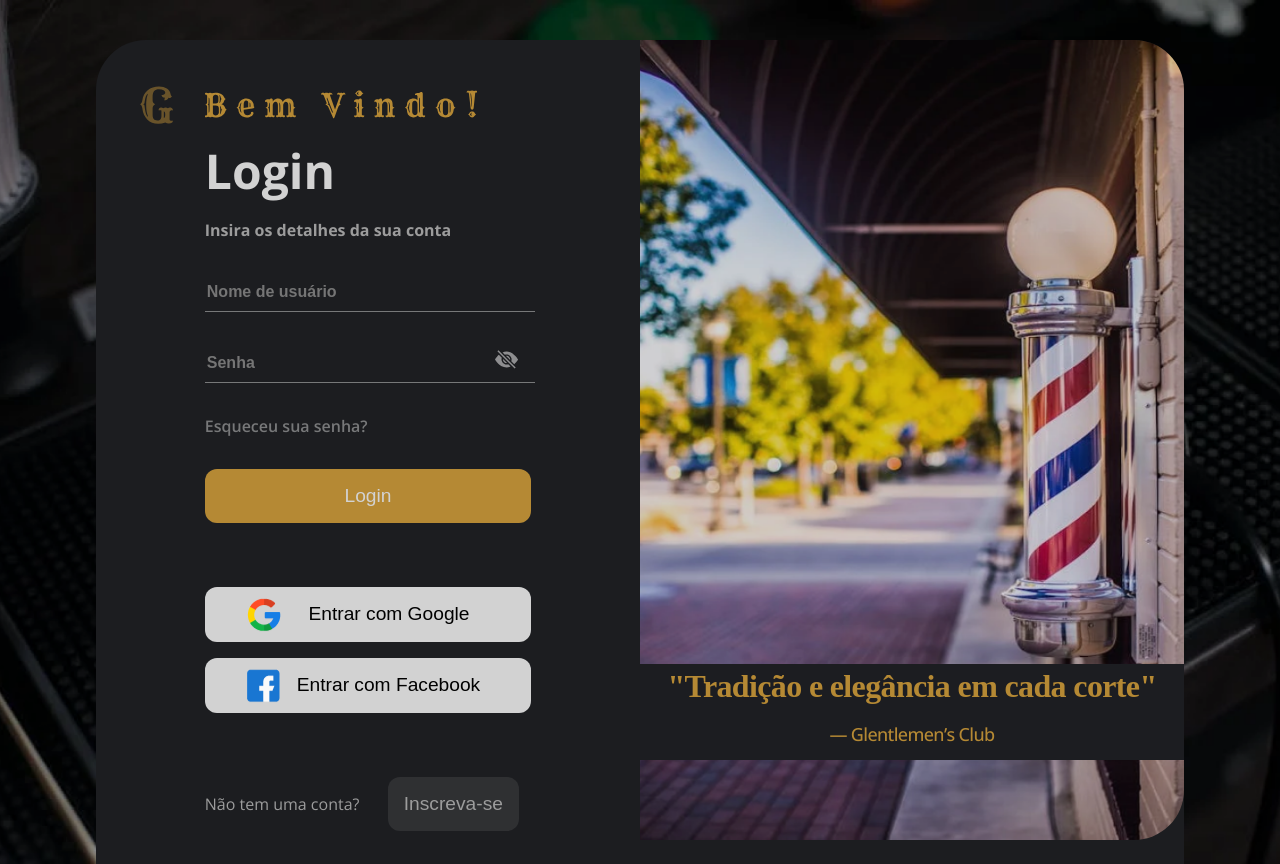
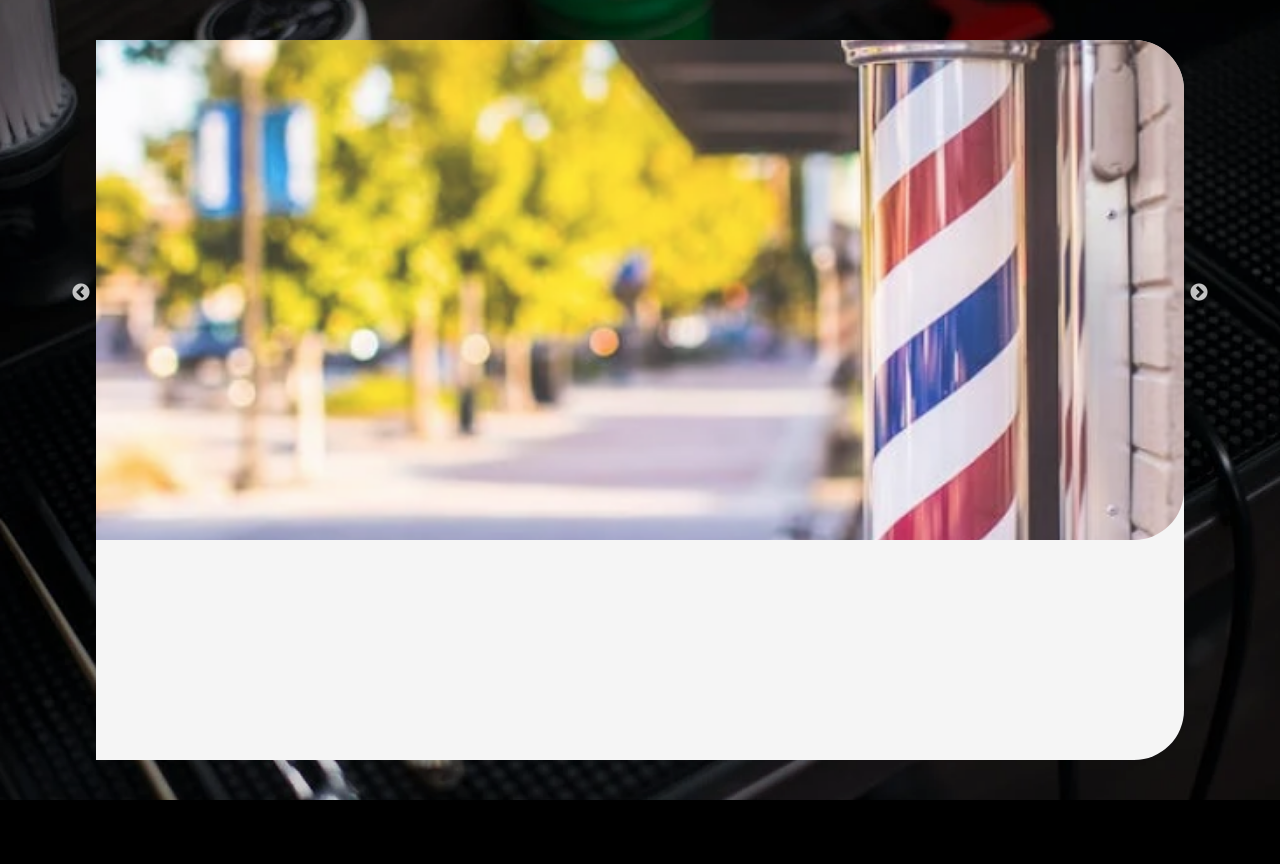
Before and after one commit to Git-Hub-Gentlemen-s-Club/GentlemensClub, a React (Vite) app in the folder gentlemens-club-app/: page /Login in a window 1280 px wide. Shown: the top 864 px of the page. After the commit the page ends 800 px from the top, so only its background shows below. Built offline with nearby package versions, Linux system fonts and the light colour scheme.

Commit message:
só falta o carrossel praticamente

```diff
--- a/gentlemens-club-app/src/components/LoginScreen.jsx
+++ b/gentlemens-club-app/src/components/LoginScreen.jsx
@@ -1,60 +1,68 @@
-/* eslint-disable react/no-unknown-property */
 /* eslint-disable react/no-unescaped-entities */
-import { useState } from "react"
+import { useState } from 'react';
+import Slider from 'react-slick';
 import {
     Background,
     Container,
     RightSide,
-    ImageLabel,
-    LeftSide,
-    Forms,
-    OtherLinks,
+    // ImageLabel,
+    // LeftSide,
+    // Forms,
+    // OtherLinks,
+    CarouselContainer,
+    ImageSlide,
+    // Image
+} from "../styled_components/loginScreen/LoginScreenStyle";
+const settings = {
+    dots: false,
+    infinite: true,
+    speed: 500,
+    slidesToShow: 1,
+    slidesToScroll: 1,
+    autoplay: true,
+    autoplaySpeed: 3000,
+};
 
-
-} from "../styled_components/loginScreen/LoginScreenStyle"
 const LoginScreen = () => {
-    // const [passwordFocused, setPasswordFocused] = useState(false)
-    const [inputStates, setInputStates] = useState({
+    const [/*inputStates*/, setInputStates] = useState({
         'Name': 0,
         'Password': 0
     });
 
     const handleChange = (e) => {
-        const { name, value } = e.target
-        setInputStates((prevStates) => ({
+        const { name, value } = e.target;
+        setInputStates(prevStates => ({
             ...prevStates,
             [name]: value.length
         }));
-        console.log(inputStates)
     };
 
-    return (<>
+    return (
+        <>
             <Background>
                 <Container>
-                <LeftSide>
+                    {/* <LeftSide>
                         <Forms>
-                        <img src="\src\assets\footer_svg\miniLogo_icon.svg" className="mini_logo" alt="Imagem de '\src\assets\footer_svg'" />
+                            <img src="\src\assets\footer_svg\miniLogo_icon.svg" className="mini_logo" alt="Mini Logo" />
                             <img src="\src\assets\LoginScreen_images\Welcome_message.svg" alt="Mensagem de boas vindas" />
                             <h1>Login</h1>
                             <p>Insira os detalhes da sua conta</p>
                             <div>
                                 <input
-                                show={inputStates.Name}
                                     id="nameInput"
                                     name='Name'
                                     type="text"
-                                onChange={() => { handleChange }}
+                                    onChange={handleChange}
                                     placeholder="Nome de usuário"
                                 />
                                 <input
-                                show={inputStates.Name}
                                     id="passwordInput"
                                     name="Password"
-                                type="text"
-                                onChange={() => { handleChange }}
+                                    type="password"
+                                    onChange={handleChange}
                                     placeholder="Senha"
                                 />
-                            <img className="showPassword" src="\src\assets\LoginScreen_images\Show_password.svg" alt="" />
+                                <img className="showPassword" src="\src\assets\LoginScreen_images\Show_password.svg" alt="Mostrar Senha" />
                             </div>
                             <div>
                                 <a href="#">Esqueceu sua senha?</a>
@@ -64,27 +72,37 @@ const LoginScreen = () => {
                         <OtherLinks>
                             <div>
                                 <button>
-                                <img src="\src\assets\LoginScreen_images\Google_icon.png" alt="" />
+                                    <img src="\src\assets\LoginScreen_images\Google_icon.png" alt="Google" />
                                     <p>Entrar com Google</p>
                                 </button>
                                 <button>
-                                <img src="\src\assets\LoginScreen_images\Facebook_icon.png" alt="" />
-                                <p>Entrar com Facebook</p></button>
+                                    <img src="\src\assets\LoginScreen_images\Facebook_icon.png" alt="Facebook" />
+                                    <p>Entrar com Facebook</p>
+                                </button>
                             </div>
                             <div className="BottomDiv">
-                            <p className="BottomText" >Não tem uma conta?</p>
-                            <button className="SignIn">Inscreva-se</button>
+                                <p className="BottomText">Não tem uma conta?</p>
+                                <button className="SignIn"><p>Inscreva-se</p></button>
                             </div>
                         </OtherLinks>
-                </LeftSide>
+                    </LeftSide> */}
                     <RightSide>
-                    <ImageLabel>
-                        <h1>"Tradição e elegância em cada corte"</h1>
-                        <p>― Glentlemen’s Club</p>
-                    </ImageLabel>
+                        <CarouselContainer>
+                            <Slider {...settings}>
+                                <ImageSlide>
+                                    <h1>Socorro</h1>
+                                    {/* <Image src="/src/assets/LoginScreen_images/Slide_1.png" alt="Slide 1" /> */}
+                                </ImageSlide>
+                                <ImageSlide>
+                                    {/* <Image src="/src/assets/LoginScreen_images/Slide_2.jpg" alt="Slide 2" /> */}
+                                </ImageSlide>
+                            </Slider>
+                        </CarouselContainer>
                     </RightSide>
                 </Container>
             </Background>
-    </>)
-}
-export default LoginScreen
+        </>
+    );
+};
+
+export default LoginScreen;
--- a/gentlemens-club-app/src/styled_components/loginScreen/LoginScreenStyle.jsx
+++ b/gentlemens-club-app/src/styled_components/loginScreen/LoginScreenStyle.jsx
@@ -1,4 +1,5 @@
 import styled from "styled-components";
+
 
 export const Background = styled.div`
   width: 100vw;
@@ -25,6 +26,7 @@ export const Container = styled.div`
     margin:0 auto;
     margin-top:5vh;
     margin-bottom:5vh;
+    height:90vh;
     max-width:85vw;
     background-color:#1C1D20;
     border-radius:50px;
@@ -41,66 +43,87 @@ export const Container = styled.div`
 
 export const RightSide = styled.div`
     position: relative;
-    width:100%;
-    min-width:50%;
-    height:100%;
-    min-height:50rem;
-    background-image: url('/src/assets/LoginScreen_images/Barber_pole_login.png');
-    background-size: 100% 100%;
+    width: 100%;
+    min-width: 50%;
+    height: 100%;
+    border-radius: 0 50px 50px 0;
+    margin: 0;
+    padding: 0;
+    @media (max-width: 810px) {
+        border-radius: 0;
+    }
+`;
+
+export const CarouselContainer = styled.div`
+    width: 100%;
+    height: 100%;
+    margin: 0 auto;
+    background-color: #f5f5f5;
+    border-radius: 0 50px 50px 0;
+    padding: 0;
+`;
+
+export const ImageSlide = styled.div`
+    background-image: url("/src/assets/LoginScreen_images/Slide_1.png");
+    background-size:cover;
     background-position: center;
     background-repeat: no-repeat;
+    position: relative;
+    width: 500px;
+    height: 500px;
+    overflow: hidden;
     border-radius: 0 50px 50px 0;
-    @media (max-width: 810px) {
-        /* display:none; */
-        border-radius:0;
-    }
-`
+`;
+
+// export const Image = styled.img`
+//     width: 100%;
+//     height: 100%;
+
+// `;
 
 export const ImageLabel = styled.div`
-    display:flex;
-    align-items:center;
-    flex-direction:column;
     position: absolute;
     bottom: 10%;
-    width:100%;
-    height:12%;
-    background-color:#1C1D21;
-    color:#B58934;
-    text-align:center;
+    width: 100%;
+    height: 12%;
+    background-color: #1C1D21;
+    color: #B58934;
+    text-align: center;
+    padding: 0 1rem;
+    box-sizing: border-box;
     & h1 {
-        font-family:'Playfair Display', serif;
-        font-size:2rem;
-        line-height:2.75rem;
-        letter-spacing:-.04rem;
+        font-family: 'Playfair Display', serif;
+        font-size: 2rem;
+        line-height: 2.75rem;
+        letter-spacing: -0.04rem;
+        margin: 0;
     }
     & p {
-        display:inline-block;
-        position:relative;
-        bottom:0;
-        align-content:center;
-        height:calc(100% - 2.75rem);
-        /* line-height:100%; */
-        font-weight:500;
-        font-size:1.125rem;
-        letter-spacing:-.04rem;
+        font-weight: 500;
+        font-size: 1.125rem;
+        letter-spacing: -0.04rem;
+        margin: 0;
     }
-`
+`;
 
 export const LeftSide = styled.div`
-    display:flex;
-    flex-direction:column;
+    display: flex;
+    flex-direction: column;
     position: relative;
-    width:100%;
-    min-width:50;
-    height:100%;
-    min-height:fit-content;
-    border-radius:50px 0 0 50px;
-    margin:0 auto;
-    margin-top:2.875rem;
+    width: 100%;
+    min-width: 50%;
+    height: 100%;
+    min-height: fit-content;
+    border-radius: 50px 0 0 50px;
+    margin: 0 auto;
+    margin-top: 2.875rem;
     @media (max-width: 810px) {
-        border-radius:0;
+        border-radius: 0;
     }
-`
+`;
+
+// Outros estilos omitidos para brevidade
+
 
 export const Forms = styled.form`
     position: relative;
@@ -240,8 +263,6 @@ export const OtherLinks = styled.div`
             transform:translateY(-15%)
         }
         & p {
-            min-width:200px;
-            max-width:100px;
             display: flex;
             justify-content: center;
             margin: 0;
@@ -261,9 +282,11 @@ export const OtherLinks = styled.div`
             color:#9C9C9C;
             width:auto;
             padding:1rem;
-
+        & p {
+            @media (max-width: 810px) {
+                transform:translateY(-20%)
+            }
         }
     }
-
-
+}
 `
```
Also changed, not shown: gentlemens-club-app/src/assets/LoginScreen_images/Slide_1.png (renamed from gentlemens-club-app/src/assets/LoginScreen_images/Barber_pole_login.png), 1 other file (tests, documents, lock files or other folders). Lines whose indentation alone changed are shown as unchanged.
